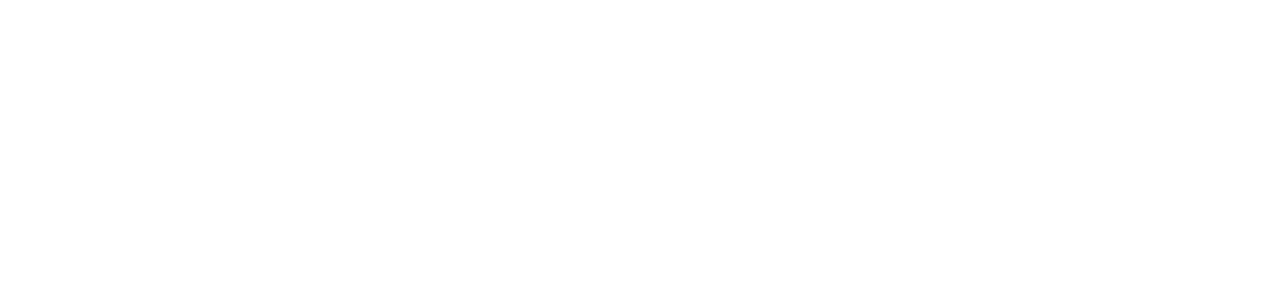
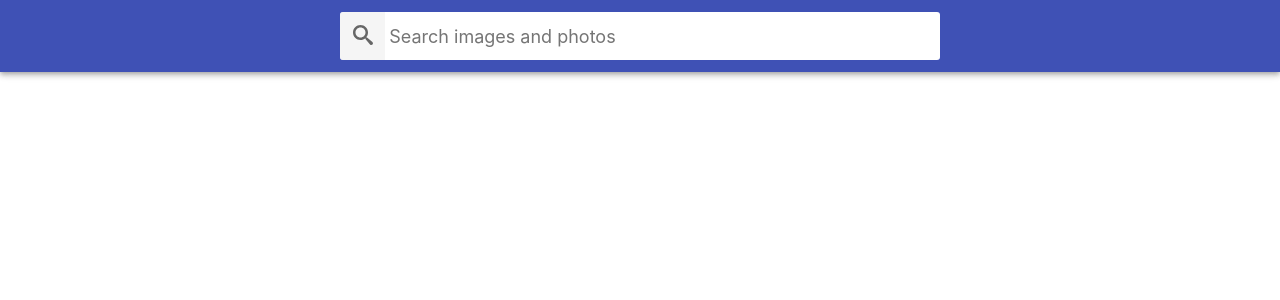
Before and after one commit to lyubovkirpa/goit-react-hw-04-images, a React (Create React App) app: page / in a window 1280 px wide. Shown: the top 300 px of the page. Built offline with nearby package versions, Linux system fonts and the light colour scheme.

Commit message:
add Searchbar

```diff
--- a/package.json
+++ b/package.json
@@ -8,9 +8,13 @@
     "@testing-library/jest-dom": "^5.16.3",
     "@testing-library/react": "^12.1.4",
     "@testing-library/user-event": "^13.5.0",
+    "axios": "^1.4.0",
+    "prop-types": "^15.8.1",
     "react": "^18.1.0",
     "react-dom": "^18.1.0",
+    "react-hot-toast": "^2.4.1",
     "react-scripts": "5.0.1",
+    "react-toastify": "^9.1.3",
     "web-vitals": "^2.1.3"
   },
   "scripts": {
--- /dev/null
+++ b/src/API/fetch.js
@@ -0,0 +1,16 @@
+import PropTypes from 'prop-types';
+
+const baseURL = 'https://pixabay.com/api/';
+const KEY = '36461904-24d1ae2c3c82374d87f1f6715';
+
+
+export const fetchImages = (query, page) => {
+  return fetch(
+    `${baseURL}?key=${KEY}&q=${query}&image_type=photo&orientation=horizontal&page=${page}&per_page=12`
+  ).then(response => response.json());
+};
+
+fetchImages.propTypes = {
+  query: PropTypes.string.isRequired,
+  page: PropTypes.number.isRequired,
+};
--- a/src/components/App.jsx
+++ b/src/components/App.jsx
@@ -1,23 +1,53 @@
-import { Component } from "react";
-import Modal from "./Modal/Modal";
+import { Component } from 'react';
+import toast, { Toaster } from 'react-hot-toast';
+import { fetchImages } from '../API/fetch';
+import SearchBar from './Searchbar';
 
-export class App extends Component  {
+
+export class App extends Component {
   state = {
-  showModal: false
+    searchName: '',
+    images: [],
+    page: 1,
+    loading: false,
+    error: null,
+  };
+
+  async componentDidUpdate(prevProps, prevState) {
+    const { searchName, page } = this.state;
+
+    if (prevState.searchName !== searchName || prevState.page !== page) {
+      try {
+        this.setState({ loading: true });
+
+        const searchImages = await fetchImages(searchName, page);
+
+        if (searchImages.length === 0) {
+          toast.error(
+            `Sorry, the images you requested: ${searchName}not found.`
+          );
         }
 
-toggleModal = () => {
-  this.setState(({showModal}) => ({
-    showModal: !showModal,
-  }))
+        this.setState(({ images }) => {
+          return {
+            images: [...images, ...searchImages],
+          };
+        });
+      } catch (error) {
+        toast.error('Something went wrong');
+      } finally {
+        this.setState({ loading: false });
       }
+    }
+  }
+
+
   render() {
-  const {showModal} = this.state;
 
     return (
-    <div>
-     {showModal && <Modal/>}
-    </div>
+      <>
+        <SearchBar />
+      </>
     );
   }
-};
+}
--- a/src/components/Modal/Modal.jsx
+++ b/src/components/Modal/Modal.jsx
@@ -1,22 +1,51 @@
-import { Component } from "react";
-import { Backdrop, ModalContent } from './Modal.styled';
+// import { Component } from "react";
+// import PropTypes from 'prop-types';
+// import { Overlay, ModalContent } from './Modal.styled';
 
 
-export default class Modal extends Component {
-  componentDidMount() {
-    console.log("Modal componentDidMount");
-  }
+
+// export default class Modal extends Component {
+//   componentDidMount() {
+//     // console.log("Modal componentDidMount");
+//     window.addEventListener('keydown', this.handleKeyDown);
+//   }
+
+//   componentWillUnmount() {
+//     // console.log("Modal componentWillUnmount");
+//     window.removeEventListener('keydown', this.handleKeyDown);
+//   }
+
+//   handleKeyDown = e => {
+//     if (e.code === 'Escape') {
+//       // console.log('ESC');
+//       this.props.onClose();
+//     }
+//   }
+
+//   handleBackdropClick = e => {
+//     // console.log('BackdropClick');
+//     if (e.currentTarget === e.target) {
+//       this.props.onClose();
+//     }
+//   }
 
 
-  componentWillUnmount() {
-    console.log("Modal componentWillUnmount");
-  }
+//   render() {
+//     const {modalImg: { imageURL, tags },
+//     } = this.props;
+//     return (
+//       <Overlay onClick = {this.handleBackdropClick}>
+//         <ModalContent><img src={imageURL} alt={tags} /></ModalContent>
+//       </Overlay>
+//     );
+//   }
+// }
 
-  render() {
-    return (
-      <Backdrop>
-        <ModalContent>{this.props.children}</ModalContent>
-      </Backdrop>
-    );
-  }
-}
+
+// Modal.propTypes = {
+//   modalImg: PropTypes.shape({
+//     imageURL: PropTypes.string.isRequired,
+//     tags: PropTypes.string.isRequired,
+//   }).isRequired,
+//   onClose: PropTypes.func.isRequired,
+// };
--- a/src/components/Modal/Modal.styled.jsx
+++ b/src/components/Modal/Modal.styled.jsx
@@ -1,19 +1,19 @@
-import styled from '@emotion/styled';
+// import styled from '@emotion/styled';
 
-export const Backdrop = styled.div`
-  position: fixed;
-  top: 0;
-  left: 0;
-  width: 100vw;
-  height: 100vh;
-  display: flex;
-  justify-content: center;
-  align-items: center;
-  background-color: rgba(0, 0, 0, 0.8);
-  z-index: 1200;
-`;
+// export const Overlay = styled.div`
+//   position: fixed;
+//   top: 0;
+//   left: 0;
+//   width: 100vw;
+//   height: 100vh;
+//   display: flex;
+//   justify-content: center;
+//   align-items: center;
+//   background-color: rgba(0, 0, 0, 0.8);
+//   z-index: 1200;
+// `;
 
-export const ModalContent = styled.div`
-  max-width: calc(100vw - 48px);
-  max-height: calc(100vh - 24px);
-`;
+// export const ModalContent = styled.div`
+//   max-width: calc(100vw - 48px);
+//   max-height: calc(100vh - 24px);
+// `;
--- /dev/null
+++ b/src/components/Searchbar/Searchbar.jsx
@@ -0,0 +1,51 @@
+import { Component } from 'react';
+import { ReactComponent as AiOutlineSearch } from '../../images/search.svg';
+import { SearchbarWrap, Form, Input, SearchBtn } from './Searchbar.styled';
+
+
+
+export default class Searchbar extends Component {
+  state = {
+    searchQuery: '',
+  };
+
+  onInputChange = e => {
+    const searchQuery = e.currentTarget.value;
+    this.setState({ searchQuery });
+  };
+
+  onSearchBtnClick = e => {
+    e.preventDefault();
+
+  const searchQuery = this.state.searchQuery.trim().toLowerCase();
+
+    if (searchQuery) {
+      this.props.onSubmit(searchQuery);
+    } else {
+      alert(`Enter something`);
+    }
+  };
+
+  render() {
+    const { searchQuery } = this.state;
+    return (
+      <SearchbarWrap>
+        <Form>
+          <SearchBtn type="submit" onClick={this.onSearchBtnClick}>
+            <AiOutlineSearch size="20" />
+          </SearchBtn>
+
+          <Input
+            type="text"
+            autoComplete="off"
+            autoFocus
+            placeholder="Search images and photos"
+            maxLength="20"
+            value={searchQuery}
+            onChange={this.onInputChange}
+          />
+        </Form>
+      </SearchbarWrap>
+    );
+  }
+}
--- /dev/null
+++ b/src/components/Searchbar/Searchbar.styled.jsx
@@ -0,0 +1,62 @@
+import styled from '@emotion/styled';
+
+export const SearchbarWrap = styled.div`
+  top: 0;
+  left: 0;
+  position: sticky;
+  z-index: 1100;
+  display: flex;
+  justify-content: center;
+  align-items: center;
+  min-height: 64px;
+  padding-right: 24px;
+  padding-left: 24px;
+  padding-top: 12px;
+  padding-bottom: 12px;
+  color: #fff;
+  background-color: #3f51b5;
+  box-shadow: 0px 2px 4px -1px rgba(0, 0, 0, 0.2),
+    0px 4px 5px 0px rgba(0, 0, 0, 0.14), 0px 1px 10px 0px rgba(0, 0, 0, 0.12);
+`;
+
+export const Form = styled.form`
+  display: flex;
+  align-items: center;
+  width: 100%;
+  max-width: 600px;
+  background-color: #fff;
+  border-radius: 3px;
+  overflow: hidden;
+`;
+
+export const Input = styled.input`
+  display: inline-block;
+  width: 100%;
+  font: inherit;
+  font-size: 20px;
+  border: none;
+  outline: none;
+  padding-left: 4px;
+  padding-right: 4px;
+  ::placeholder {
+    font: inherit;
+    font-size: 18px;
+  }
+`;
+
+export const SearchBtn = styled.button`
+  display: inline-block;
+  width: 48px;
+  height: 48px;
+  border: 0;
+  background-size: 40%;
+  background-repeat: no-repeat;
+  background-position: center;
+  opacity: 0.6;
+  transition: opacity 250ms cubic-bezier(0.4, 0, 0.2, 1);
+  cursor: pointer;
+  outline: none;
+  :hover {
+    opacity: 1;
+  }
+`;
--- /dev/null
+++ b/src/components/Searchbar/index.js
@@ -0,0 +1 @@
+export { default } from './Searchbar';
--- a/src/index.css
+++ b/src/index.css
@@ -1,15 +1,29 @@
 @import-normalize; /* bring in normalize.css styles */
+
+html {
+  box-sizing: border-box;
+  width: 100vw;
+  overflow-x: hidden;
+}
+
+*,
+*::before,
+*::after {
+  box-sizing: inherit;
+}
 
 body {
   margin: 0;
-  font-family: -apple-system, BlinkMacSystemFont, 'Segoe UI', 'Roboto', 'Oxygen',
-    'Ubuntu', 'Cantarell', 'Fira Sans', 'Droid Sans', 'Helvetica Neue',
-    sans-serif;
+  font-family: -apple-system, BlinkMacSystemFont, 'Segoe UI', Roboto,
+    Oxygen-Sans, Ubuntu, Cantarell, 'Helvetica Neue', sans-serif;
+  color: #212121;
+  background-color: #fff;
   -webkit-font-smoothing: antialiased;
   -moz-osx-font-smoothing: grayscale;
 }
 
-code {
-  font-family: source-code-pro, Menlo, Monaco, Consolas, 'Courier New',
-    monospace;
+img {
+  display: block;
+  max-width: 100%;
+  height: auto;
 }
```
Also changed, not shown: src/images/search.svg (added), 1 other file (tests, documents, lock files or other folders). Lines whose indentation alone changed are shown as unchanged.
